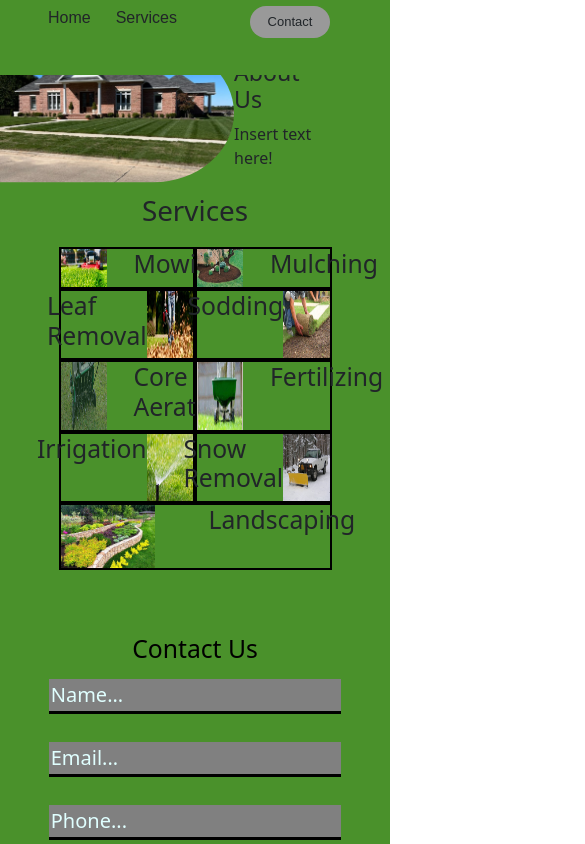
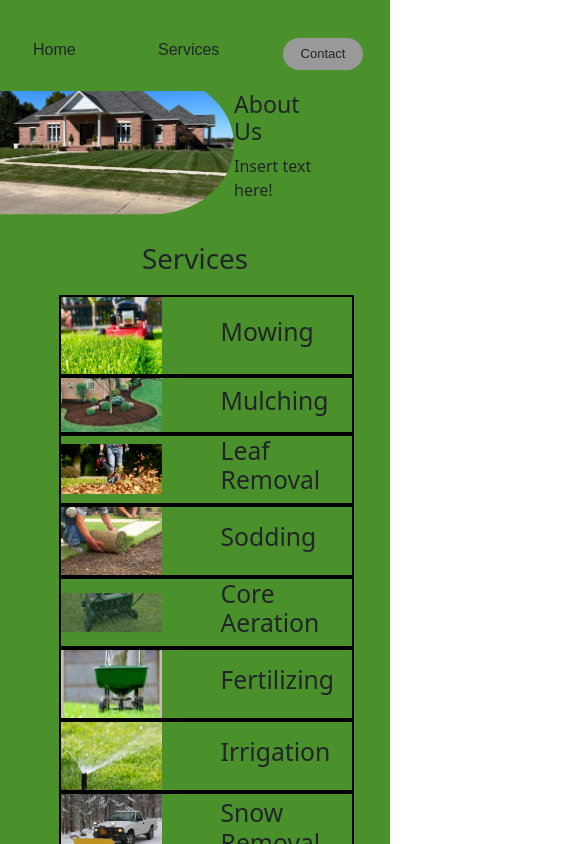
Before and after one commit to RSandage/legacy-pro, an Angular app: page / in a window 390 px wide. Shown: the top 844 px of the page, 585 px wide, since content can reach past the window. Built offline with nearby package versions, Linux system fonts and the light colour scheme; a web font is replaced by a local one.

Commit message:
Mobile Styling Adjustments

```diff
--- a/src/app/app.component.css
+++ b/src/app/app.component.css
@@ -1,8 +1,11 @@
 @import url("https://fonts.googleapis.com/css2?family=Corinthia:wght@700&display=swap");
 
-.window {
-  display: flex;
-  flex-direction: column;
+* {
+  box-sizing: border-box;
+  width: 100vw;
+  margin: 0;
+  padding: 0;
+  background-color: #4a912b;
 }
 
 div {
@@ -18,13 +21,6 @@ header {
   padding-bottom: 2rem;
 }
 
-* {
-  box-sizing: border-box;
-  margin: 0;
-  padding: 0;
-  background-color: #4a912b;
-}
-
 .container {
   max-width: 1280px;
   display: flex;
@@ -32,17 +28,14 @@ header {
   justify-content: space-between;
   margin-right: 15px;
   align-items: center;
-  /* box-shadow: 4px 4px 4px 0 rgba(0, 0, 0, 0.25); */
   z-index: 10;
 }
 
 .title {
   padding-left: 25px;
   margin-right: auto;
-  /* font-family: "Corinthia", sans-serif; */
   font-weight: 700;
   font-size: 45px;
-  /* color: whitesmoke; */
   cursor: pointer;
 }
 
@@ -51,7 +44,6 @@ a,
 button {
   font-family: Arial, Helvetica, sans-serif;
   font-size: 16px;
-  /* color: whitesmoke; */
   text-decoration: none;
 }
 
@@ -72,10 +64,10 @@ nav {
 
 ul {
   width: 250px;
+  margin-left: auto;
   display: flex;
   flex-direction: row;
   justify-content: center;
-  /* padding: 0px 20px; */
 }
 
 li {
@@ -89,10 +81,8 @@ li:hover {
 }
 
 button {
-  /* margin-left: 15px;
-  margin-right: 10px; */
   align-items: center;
-  padding: 0 5px;
+  margin-right: 5%;
   font-size: small;
   width: 5rem;
   height: 2rem;
@@ -107,7 +97,15 @@ button:hover {
 }
 
 @media (max-width: 540px) {
+  header {
+    padding-bottom: 0;
+  }
+
   .title {
     display: none;
   }
+
+  .row {
+    padding-top: 1rem;
+  }
 }
--- a/src/app/services/services.component.css
+++ b/src/app/services/services.component.css
@@ -16,7 +16,8 @@ h1 {
   display: flex;
   flex-direction: row;
   justify-content: center;
-  max-width: 590;
+  align-items: center;
+  max-width: 60%;
   margin-left: 15%;
   margin-right: 15%;
 }
@@ -28,27 +29,20 @@ h1 {
   max-width: 50%;
   max-height: fit-content;
   border: 2px solid black;
-}
-
-.item-right {
-display: flex;
-flex-direction: row;
-justify-content: flex-end;
-max-width: 50%;
-max-height: min-content;
-margin-left: none;
-border: 2px solid black;
+  align-items: center;
 }
 
 .item {
   display: flex;
   flex-direction: row;
   justify-content: flex-start;
+  align-items: center;
   max-height: fit-content;
   border: 2px solid black;
 }
 
 img {
+  min-height: 100%;
   max-width: 35%;
 }
 
@@ -56,6 +50,19 @@ h2 {
   margin-left: 20%;
 }
 
-.right-image {
-  margin-left: auto;
+@media (max-width: 800px) {
+  .item-row {
+    flex-direction: column;
+    min-width: 590px;
+  }
+
+  .item-row-center {
+    justify-content: flex-start;
+    margin-left: 15%;
+    max-width: fit-content;
+  }
+
+  .item {
+
+  }
 }
--- a/src/app/services/services.component.html
+++ b/src/app/services/services.component.html
@@ -11,19 +11,19 @@
     </div>
   </div>
   <div class="item-row">
-    <div class="item-right">
-      <h2>Leaf Removal</h2>
-      <img class="right-image"  src="../../assets/images/leaf-removal.jpg" alt="Leaf Removal">
+    <div class="item-left">
+      <img class="left-image"  src="../../assets/images/leaf-removal.jpg" alt="Leaf Removal">
+      <h2>Leaf <br /> Removal</h2>
     </div>
-    <div class="item-right">
+    <div class="item-left">
+      <img class="left-image" src="../../assets/images/sod.jpg" alt="Sod">
       <h2>Sodding</h2>
-      <img class="right-image" src="../../assets/images/sod.jpg" alt="Sod">
     </div>
   </div>
   <div class="item-row">
     <div class="item-left">
       <img src="../../assets/images/aeration.jpg" alt="Aeration">
-      <h2>Core Aeration</h2>
+      <h2>Core <br /> Aeration</h2>
     </div>
     <div class="item-left">
       <img src="../../assets/images/fertilization.jpg" alt="Fertilization">
@@ -31,13 +31,13 @@
     </div>
   </div>
   <div class="item-row">
-    <div class="item-right">
+    <div class="item-left">
+      <img src="../../assets/images/Irrigation.jpg" alt="Irrigation">
       <h2>Irrigation</h2>
-      <img src="../../assets/images/Irrigation.jpg" alt="Irrigation">
     </div>
-    <div class="item-right">
-      <h2>Snow Removal</h2>
+    <div class="item-left">
       <img src="../../assets/images/snow-removal.jpg" alt="Snow Removal">
+      <h2>Snow <br /> Removal</h2>
     </div>
   </div>
     <div class="item-row-center">
```
